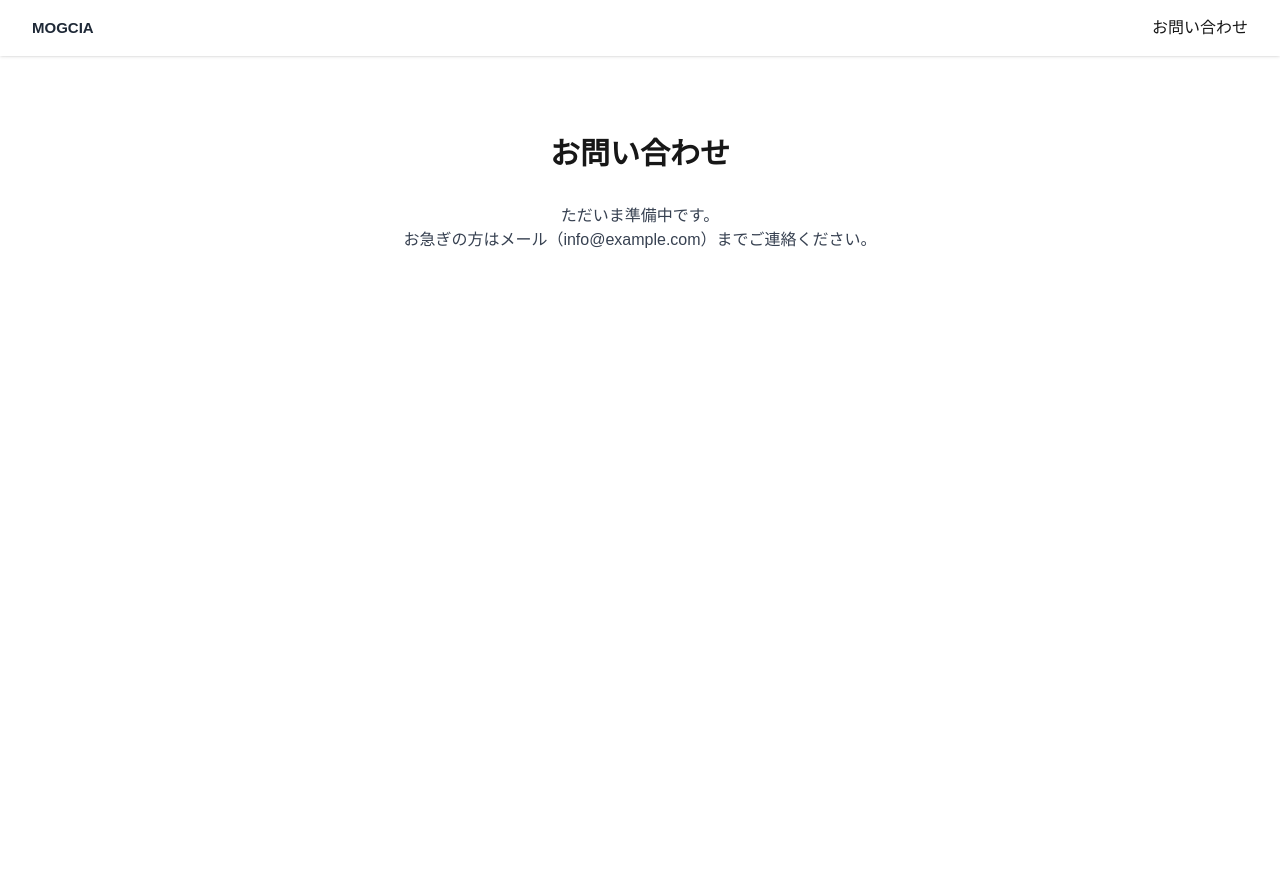
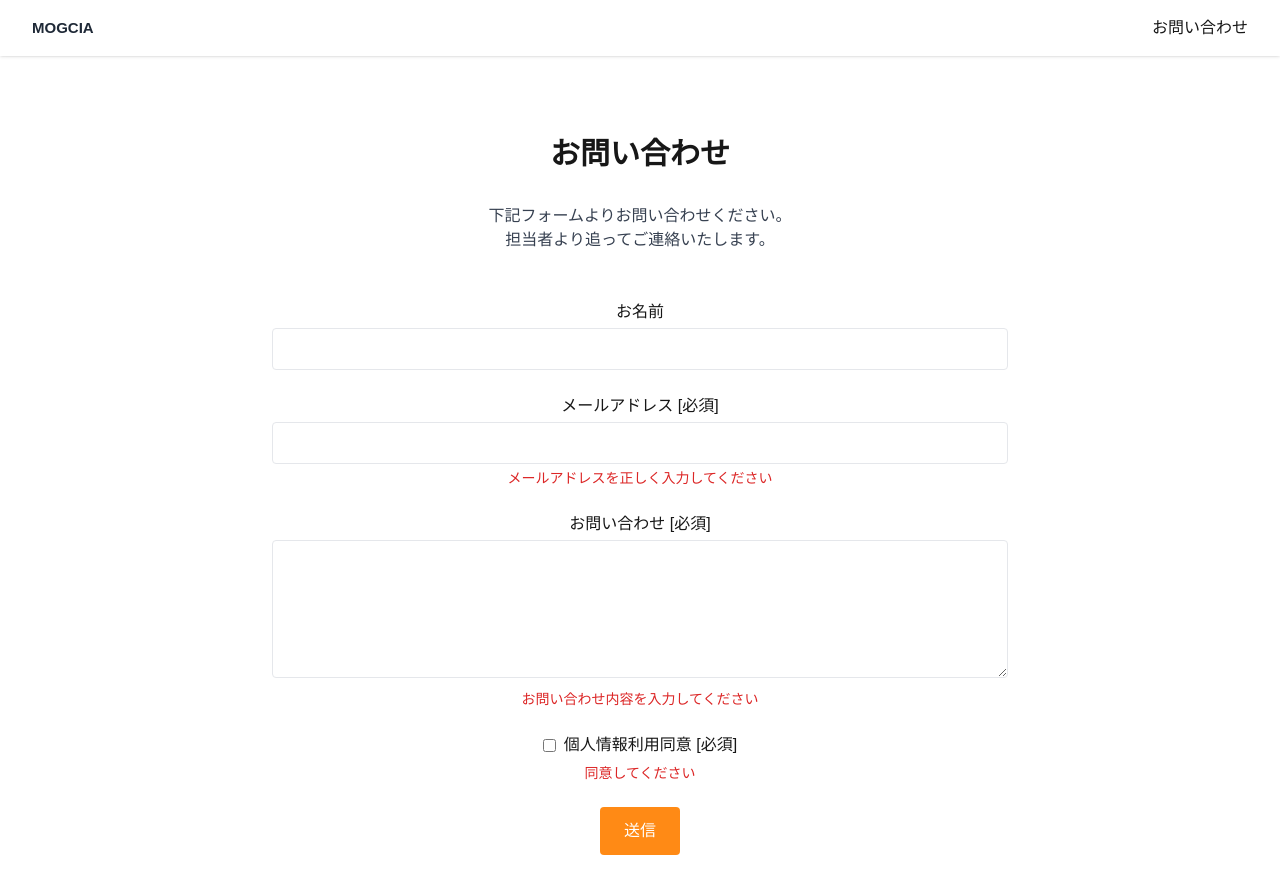
Before and after one commit to mogcia-app/mogcia, a Next.js app: page /contact in a window 1280 px wide. Shown: the top 894 px of the page. Before the commit the page ends 800 px from the top, so only its background shows below. Built offline with nearby package versions, Linux system fonts and the light colour scheme.

Commit message:
“お問合せ”

```diff
--- a/src/app/contact/page.tsx
+++ b/src/app/contact/page.tsx
@@ -1,14 +1,117 @@
 // /app/contact/page.tsx
+"use client";
+import Script from "next/script";
+
 export default function ContactPage() {
   return (
+    <>
       <section className="py-20 bg-white text-center">
         <div className="max-w-3xl mx-auto px-4">
           <h2 className="text-3xl font-bold mb-8">お問い合わせ</h2>
-        <p className="text-gray-700">
-          ただいま準備中です。<br />
-          お急ぎの方はメール（info@example.com）までご連絡ください。
+          <p className="text-gray-700 mb-12">
+            下記フォームよりお問い合わせください。
+            <br />
+            担当者より追ってご連絡いたします。
           </p>
+
+          <form
+            className="formrun space-y-6"
+            action="https://form.run/api/v1/r/7tbbkege85us5qykn1vsn7i3"
+            method="post"
+          >
+            <div>
+              <label className="block mb-1 font-medium">お名前</label>
+              <input
+                name="お名前"
+                type="text"
+                className="w-full border rounded p-2"
+              />
+            </div>
+
+            <div>
+              <label className="block mb-1 font-medium">メールアドレス [必須]</label>
+              <input
+                name="メールアドレス"
+                type="text"
+                data-formrun-type="email"
+                data-formrun-required
+                className="w-full border rounded p-2"
+              />
+              <div
+                data-formrun-show-if-error="メールアドレス"
+                className="text-red-600 text-sm mt-1"
+              >
+                メールアドレスを正しく入力してください
+              </div>
+            </div>
+
+            <div>
+              <label className="block mb-1 font-medium">お問い合わせ [必須]</label>
+              <textarea
+                name="お問い合わせ"
+                data-formrun-required
+                className="w-full border rounded p-2"
+                rows={5}
+              ></textarea>
+              <div
+                data-formrun-show-if-error="お問い合わせ"
+                className="text-red-600 text-sm mt-1"
+              >
+                お問い合わせ内容を入力してください
+              </div>
+            </div>
+
+            <div>
+              <label className="inline-flex items-center">
+                <input
+                  type="checkbox"
+                  name="個人情報利用同意"
+                  data-formrun-required
+                  className="mr-2"
+                />
+                個人情報利用同意 [必須]
+              </label>
+              <div
+                data-formrun-show-if-error="個人情報利用同意"
+                className="text-red-600 text-sm mt-1"
+              >
+                同意してください
+              </div>
+            </div>
+
+            <div className="_formrun_gotcha" style={{
+              position: "absolute",
+              height: "1px",
+              width: "1px",
+              overflow: "hidden"
+            }}>
+              <label htmlFor="_formrun_gotcha">
+                If you are a human, ignore this field
+              </label>
+              <input
+                type="text"
+                name="_formrun_gotcha"
+                id="_formrun_gotcha"
+                tabIndex={-1}
+              />
+            </div>
+
+            <button
+              type="submit"
+              data-formrun-error-text="未入力の項目があります"
+              data-formrun-submitting-text="送信中..."
+              className="bg-[#ff8a15] text-white px-6 py-3 rounded hover:bg-orange-600 transition"
+            >
+              送信
+            </button>
+          </form>
         </div>
       </section>
+
+      <Script
+        src="https://sdk.form.run/js/v2/formrun.js"
+        strategy="afterInteractive"
+      />
+    </>
   );
 }
--- /dev/null
+++ b/src/app/thanks/page.tsx
@@ -0,0 +1,21 @@
+export default function ThanksPage() {
+  return (
+    <section className="py-20 bg-white text-center">
+      <div className="max-w-2xl mx-auto px-4">
+        <h1 className="text-3xl font-bold mb-6 text-[#ff8a15]">お問い合わせありがとうございます</h1>
+        <p className="text-gray-700 mb-8">
+          内容を確認し、担当者より<br />
+          1〜2営業日以内にご連絡いたします。
+          <br /><br />
+          自動返信メールもお送りしておりますので、ご確認ください。
+        </p>
+        <a
+          href="/"
+          className="inline-block bg-[#ff8a15] text-white px-8 py-4 rounded-full font-bold hover:bg-orange-500 transition"
+        >
+          トップページへ戻る
+        </a>
+      </div>
+    </section>
+  );
+}
```
Lines whose indentation alone changed are shown as unchanged.
